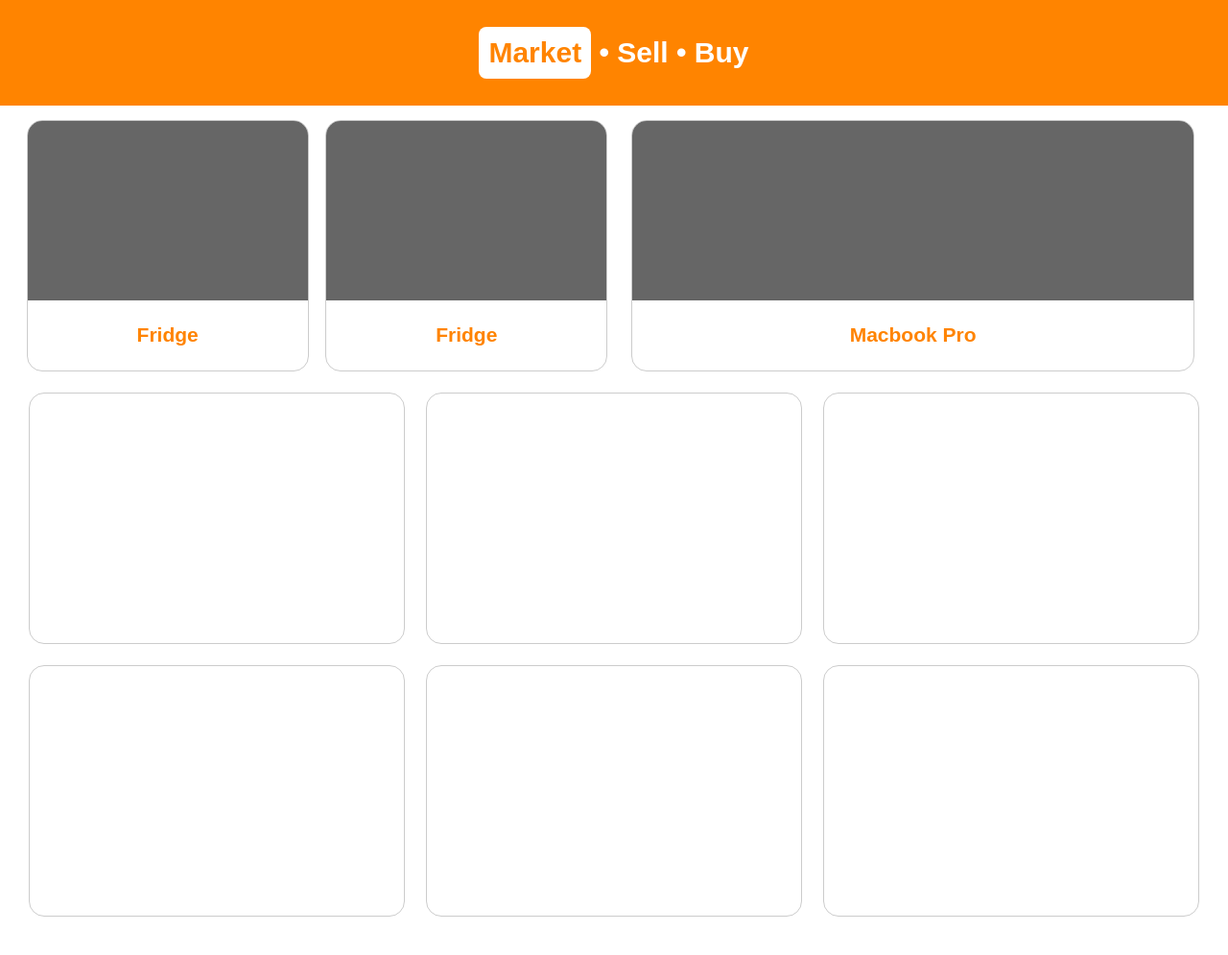
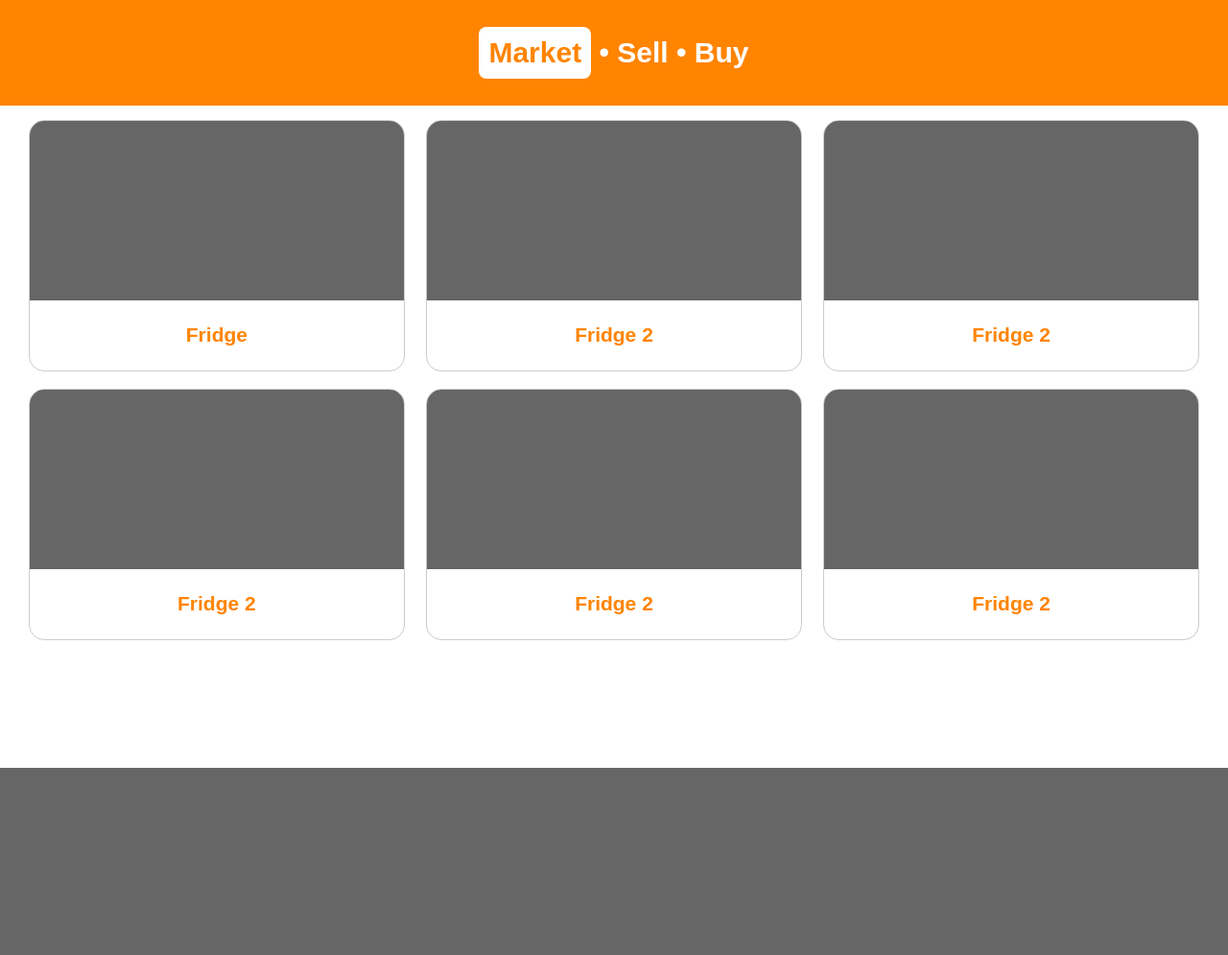
Before and after one commit to m-99/dorm-market, a Django app: page / in a window 1280 px wide. Shown: the whole page at 96% size. After the commit the page ends 800 px from the top, so only its background shows below. Run offline with Django 3.2, Linux system fonts and the light colour scheme.

Commit message:
Fixed view->index view constructing

```diff
--- a/dormmarket/main/templates/main/index.html
+++ b/dormmarket/main/templates/main/index.html
@@ -15,45 +15,20 @@
 
 <div style='height:110px; display: inline-block; width: 100%;'></div> <!-- used for main content offset -->
 
+{% if rows%}
+{% for row in rows %}
 <div class='item_row'>
 <table width="100%" height="100%" border="0">
     <tr><td width='1.25%'></td>
-    <td valign='bottom'>
-        <div class='item_cell'><div class='item_image'></div><br>Fridge</div>
-    </td><td valign='bottom'>
-        <div class='item_cell'><div class='item_image'></div><br>Fridge</div>
-    </td><td valign='bottom'>
-        <div class='item_cell'><div class='item_image'></div><br>Macbook Pro</div>
+    {% for item in row %}
+    <td valign='bottom' width='32.5%'>
+        <div class='item_cell'><div class='item_image'></div><br>{{ item.name }}</div>
     </td>
+    {% endfor %}
     <td width='1.25%'></td></tr>
 </table>
-</div>
-<div class='item_row'>
-<table width="100%" height="100%" border="0">
-    <tr><td width='1.25%'></td>
-    <td valign='bottom'>
-        <div class='item_cell'></div>
-    </td><td valign='bottom'>
-        <div class='item_cell'></div>
-    </td><td valign='bottom'>
-        <div class='item_cell'></div>
-    </td>
-    <td width='1.25%'></td></tr>
-</table>
-</div>
-<div class='item_row'>
-<table width="100%" height="100%" border="0">
-    <tr><td width='1.25%'></td>
-    <td valign='bottom'>
-        <div class='item_cell'></div>
-    </td><td valign='bottom'>
-        <div class='item_cell'></div>
-    </td><td valign='bottom'>
-        <div class='item_cell'></div>
-    </td>
-    <td width='1.25%'></td></tr>
-</table>
-</div>
+{% endfor %}
+{% endif %}
 
 <div style='height:25px; display: inline-block; width: 100%;'></div> <!-- used for bottom content offset -->
 
--- a/dormmarket/main/views.py
+++ b/dormmarket/main/views.py
@@ -6,10 +6,22 @@ from django.shortcuts import render, redirect
 
 # first thing that user sees -> browse
 def index(request):
+    items = [
+                {"image": "test.png", "name":"Fridge", "price":"50"},
+                {"image": "test.png", "name":"Fridge 2", "price":"50"},
+                {"image": "test.png", "name":"Fridge 2", "price":"50"},
+                {"image": "test.png", "name":"Fridge 2", "price":"50"},
+                {"image": "test.png", "name":"Fridge 2", "price":"50"},
+                {"image": "test.png", "name":"Fridge 2", "price":"50"}
+            ]
+    rows = []
+    for i in range(len(items)):
+        if i % 3 == 0:
+            rows.append([items[i]])
+        else:
+            rows[i//3].append(items[i])
     context = {
-        "items":[
-                {"image": "test.png", "name":"Fridge", "price":"50"}
-            ]
+        "rows": rows
     }
     return render(request, 'main/index.html', context)
 
```
